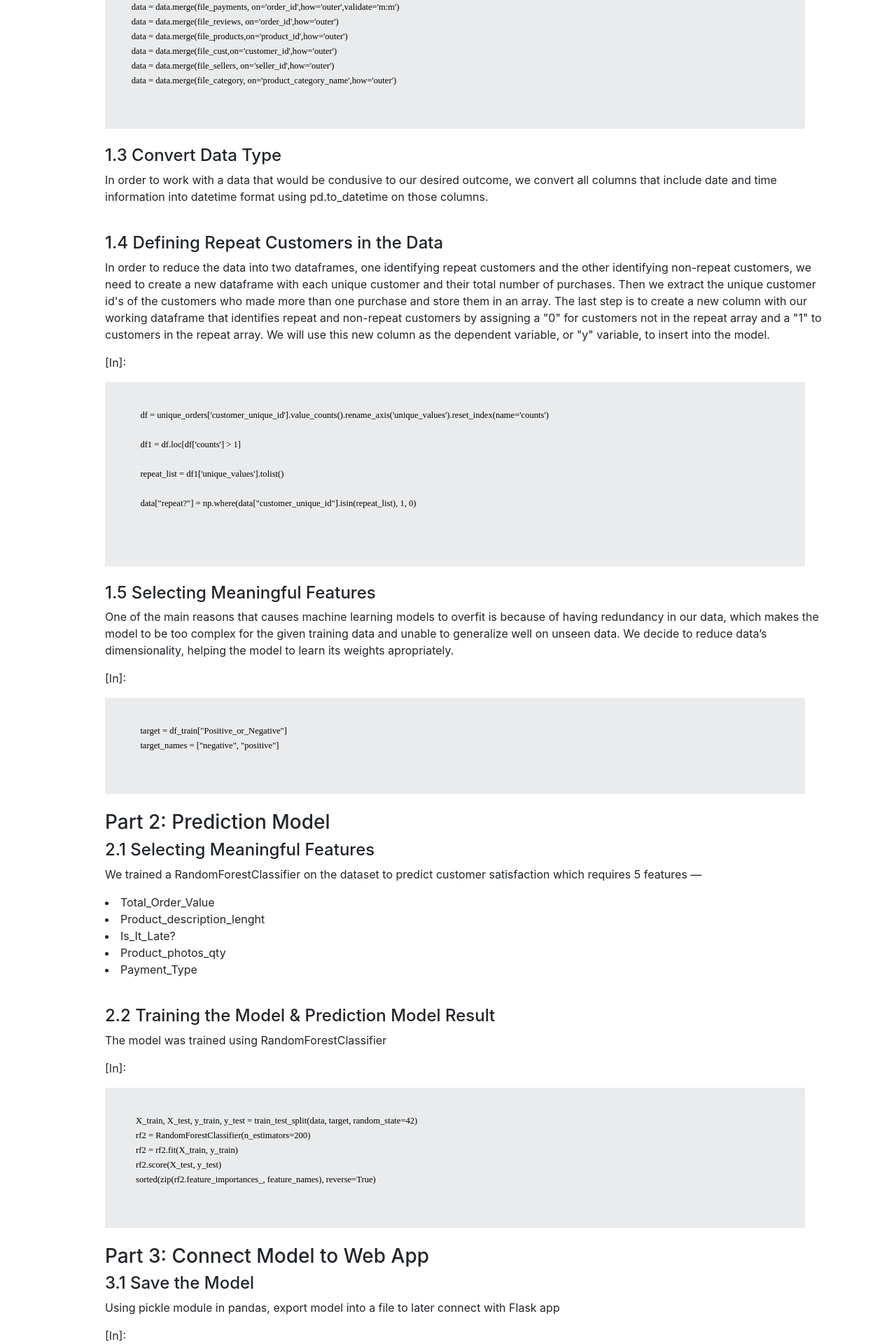
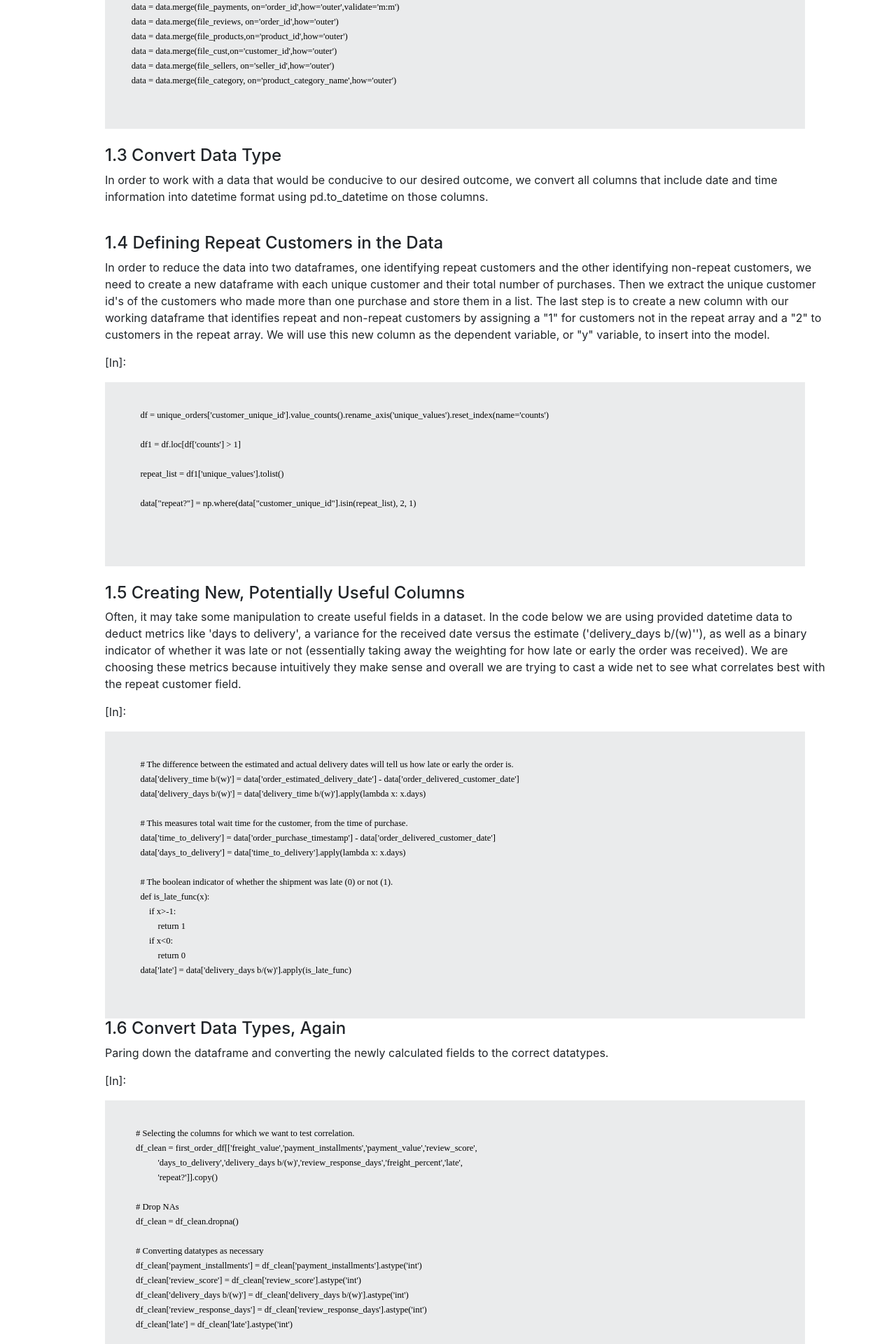
Before and after one commit to lsebahar/Lazuli-Ecommerce-Consulting, a Flask app: template Alex/For_Levi/templates/repeat-cust-tutorial.html in a window 1280 px wide. Shown: the part 1370-3290 px from the top of the page at 70% size. Run offline with Flask 2, Linux system fonts and the light colour scheme; the template is opened without the code that fills it, so the values that code supplies are empty; some libraries are stand-ins or nearby versions.

Commit message:
Updated html write-up. Needs pictures.

```diff
--- a/Alex/For_Levi/templates/repeat-cust-tutorial.html
+++ b/Alex/For_Levi/templates/repeat-cust-tutorial.html
@@ -134,7 +134,7 @@
         <br>
       <h4>1.3 Convert Data Type</h4>
           <p>
-            In order to work with a data that would be condusive to our desired outcome, we convert all
+            In order to work with a data that would be conducive to our desired outcome, we convert all
             columns that include date and time information into datetime format using pd.to_datetime on
             those columns.
           </p>
@@ -144,9 +144,9 @@
               In order to reduce the data into two dataframes, one identifying repeat customers and the
               other identifying non-repeat customers, we need to create a new dataframe with each unique
               customer and their total number of purchases. Then we extract the unique customer id's of the
-              customers who made more than one purchase and store them in an array. The last step is to
+              customers who made more than one purchase and store them in a list. The last step is to
               create a new column with our working dataframe that identifies repeat and non-repeat customers
-              by assigning a "0" for customers not in the repeat array and a "1" to customers in the repeat
+              by assigning a "1" for customers not in the repeat array and a "2" to customers in the repeat
               array. We will use this new column as the dependent variable, or "y" variable, to insert into
               the model.
             </p>
@@ -160,65 +160,127 @@
 
                 repeat_list = df1['unique_values'].tolist()
 
-                data["repeat?"] = np.where(data["customer_unique_id"].isin(repeat_list), 1, 0)
+                data["repeat?"] = np.where(data["customer_unique_id"].isin(repeat_list), 2, 1)
 
               </code>
             </pre>
           </div>
           <br>
-      <h4>1.5 Selecting Meaningful Features</h4>
+      <h4>1.5 Creating New, Potentially Useful Columns</h4>
             <p>
-              One of the main reasons that causes machine learning models to overfit is because of having redundancy in our data,
-              which makes the model to be too complex for the given training data and unable to generalize well on unseen data.
-              We decide to reduce data’s dimensionality, helping the model to learn its weights apropriately.
+              Often, it may take some manipulation to create useful fields in a dataset. In the code below we are
+              using provided datetime data to deduct metrics like 'days to delivery', a variance for the received
+              date versus the estimate ('delivery_days b/(w)''), as well as a binary indicator of whether it was
+              late or not (essentially taking away the weighting for how late or early the order was received).
+              We are choosing these metrics because intuitively they make sense and overall we are trying to cast
+              a wide net to see what correlates best with the repeat customer field.
             </p>
             <p>[In]:</p>
           <div class="codebox">
             <pre>
               <code>
-                target = df_train["Positive_or_Negative"]
-                target_names = ["negative", "positive"]
+                # The difference between the estimated and actual delivery dates will tell us how late or early the order is.
+                data['delivery_time b/(w)'] = data['order_estimated_delivery_date'] - data['order_delivered_customer_date']
+                data['delivery_days b/(w)'] = data['delivery_time b/(w)'].apply(lambda x: x.days)
+
+                # This measures total wait time for the customer, from the time of purchase.
+                data['time_to_delivery'] = data['order_purchase_timestamp'] - data['order_delivered_customer_date']
+                data['days_to_delivery'] = data['time_to_delivery'].apply(lambda x: x.days)
+
+                # The boolean indicator of whether the shipment was late (0) or not (1).
+                def is_late_func(x):
+                    if x>-1:
+                        return 1
+                    if x<0:
+                        return 0
+                data['late'] = data['delivery_days b/(w)'].apply(is_late_func)
               </code>
             </pre>
           </div>
+
+      <h4>1.6 Convert Data Types, Again</h4>
+            <p>
+              Paring down the dataframe and converting the newly calculated fields to the correct datatypes.
+            </p>
+          <p>[In]:</p>
+        <div class="codebox">
+          <pre>
+            <code>
+              # Selecting the columns for which we want to test correlation.
+              df_clean = first_order_df[['freight_value','payment_installments','payment_value','review_score',
+                        'days_to_delivery','delivery_days b/(w)','review_response_days','freight_percent','late',
+                        'repeat?']].copy()
+
+              # Drop NAs
+              df_clean = df_clean.dropna()
+
+              # Converting datatypes as necessary
+              df_clean['payment_installments'] = df_clean['payment_installments'].astype('int')
+              df_clean['review_score'] = df_clean['review_score'].astype('int')
+              df_clean['delivery_days b/(w)'] = df_clean['delivery_days b/(w)'].astype('int')
+              df_clean['review_response_days'] = df_clean['review_response_days'].astype('int')
+              df_clean['late'] = df_clean['late'].astype('int')
+            </code>
+          </pre>
+        </div>
 
 
 
     <!-- end part 1 div container-->
     <!-- part 2 div container-->
     <br>
-      <h3>Part 2: Prediction Model</h3>
-        <h4>2.1 Selecting Meaningful Features</h4>
+      <h3>Part 2: Repeat Customer Model</h3>
+        <h4>2.1 Correlation Matrix</h4>
           <p>
-            We trained a RandomForestClassifier on the dataset to predict customer satisfaction which requires 5 features —
+            We trained a Logistic Regression model on the dataset to predict whether a customer
+            would make another purchase. To start, we ran a correlation matrix to determine the most
+            correlated factors to whether the customer would repeat or not.
+            <br>
+            <br>
+            ### ***INSERT CORRELATION MATRIX IMAGE*** ###
+
+            From this illustration we can train our model on these most correlated factors:
             <li>
-              Total_Order_Value
+              delivery_days b/(w)
             </li>
             <li>
-              Product_description_lenght
+              days_to_delivery
             </li>
             <li>
-              Is_It_Late?
+              late
             </li>
             <li>
-              Product_photos_qty
+              review_score
             </li>
-            <li>Payment_Type</li>
-          </p>
+            </p>
+
           <br>
-        <h4>2.2 Training the Model & Prediction Model Result</h4>
+        <h4>2.2 Training the Model & Logistic Regression Model Results</h4>
           <p>
-            The model was trained using RandomForestClassifier
+            To evaluate the effectiveness of our model we will make a train/test split of our data using
+            the conventional 20/80 ratio. We then fit the model with the train data and evaluate using
+            our test results. With a Model Score of .842, we can assume we will be able to predict
+            whether or not someone will be a repeat customer with about 84% accuracy. More importantly,
+            the results of the correlation matrix can inform the ecommerce retailer what they can improve
+            and who they are more likely to be able to nudge into continuing to buy through the platform.
+
+            ###*** INSERT CLASSIFICATION REPORT ***###
+
           </p>
           <p>[In]:</p>
         <div class="codebox">
           <pre>
             <code>
-              X_train, X_test, y_train, y_test = train_test_split(data, target, random_state=42)
-              rf2 = RandomForestClassifier(n_estimators=200)
-              rf2 = rf2.fit(X_train, y_train)
-              rf2.score(X_test, y_test)
-              sorted(zip(rf2.feature_importances_, feature_names), reverse=True)
+              X = even_df[['delivery_days b/(w)','days_to_delivery','late','review_score']].values
+              y = even_df['repeat?'].values
+              X_train, X_test, y_train, y_test = train_test_split(X, y, test_size=0.20, random_state=28)
+              logisticModel = LogisticRegression()
+              logisticModel.fit(X_train,y_train)
+              prediction = logisticModel.predict(X_test)
+
+              from sklearn.metrics import classification_report
+              print(classification_report(y_test,prediction))
+              print("Model score:", accuracy_score(y_test, prediction))
             </code>
           </pre>
         </div>
@@ -236,8 +298,8 @@
           <pre>
             <code>
               <b>import</b> pickle
-              with open('customer_satisfaction.pkl', 'wb') as file:
-              pickle.dump(rf2, file)
+              with open('repeat_customer.pkl', 'wb') as file:
+              pickle.dump(logisticModel, file)
             </code>
           </pre>
         </div>
@@ -254,7 +316,7 @@
             import pandas as pd
 
             <i># Use pickle to load in the pre-trained model</i>
-            with open(f'customer_satisfaction.pkl', 'rb') as f:
+            with open(f'repeat_customer.pkl', 'rb') as f:
             model = pickle.load(f)
 
             <i># Initialise the Flask app</i>
@@ -269,16 +331,15 @@
               if flask.request.method == 'POST':
 
             <i># Extract the input</i>
-              product_description_lenght = flask.request.form['product_description_lenght']
-              product_photos_qty = flask.request.form['product_photos_qty']
-              Is_It_Late = flask.request.form['Is_It_Late']
-              Payment_Type = flask.request.form['Payment_Type']
-              Total_Order_Value = flask.request.form['Total_Order_Value']
+              Days_Early-Late = flask.request.form['delivery_days b/(w)']
+              Actual_Days_Shipping = flask.request.form['days_to_delivery']
+              Is_It_Late = flask.request.form['late']
+              review_score = flask.request.form['review_score']
+
 
             <i># Make DataFrame for model</i>
               input_variables = pd.DataFrame([[product_description_lenght, product_photos_qty, Is_It_Late, Payment_Type,Total_Order_Value]],
-                                              columns=['product_description_lenght', 'product_photos_qty', 'Is_It_Late',
-                                              'Payment_Type', 'Total_Order_Value'],
+                                              columns=['delivery_days b/(w)','days_to_delivery','late','review_score'],
                                               dtype=float,
                                               index=['input'])
 
@@ -287,11 +348,10 @@
 
             <i># Render the form again, but add in the prediction and remind user of the values they input before</i>
                 return flask.render_template('main.html',
-                original_input={'product_description_lenght':product_description_lenght,
-                                'product_photos_qty':product_photos_qty,
-                                'Is_It_Late':Is_It_Late,
-                                'Payment_Type':Payment_Type,
-                                'Total_Order_Value':Total_Order_Value},
+                original_input={'delivery_days b/(w)':Days_Early-Late,
+                                'days_to_delivery':Actual_Days_Shipping,
+                                'late':Is_It_Late,
+                                'review_score':review_score},
                                 result=prediction,)
               if __name__ == '__main__':
                   app.run(debug=True)
```
Also changed, not shown: 6 other files.
